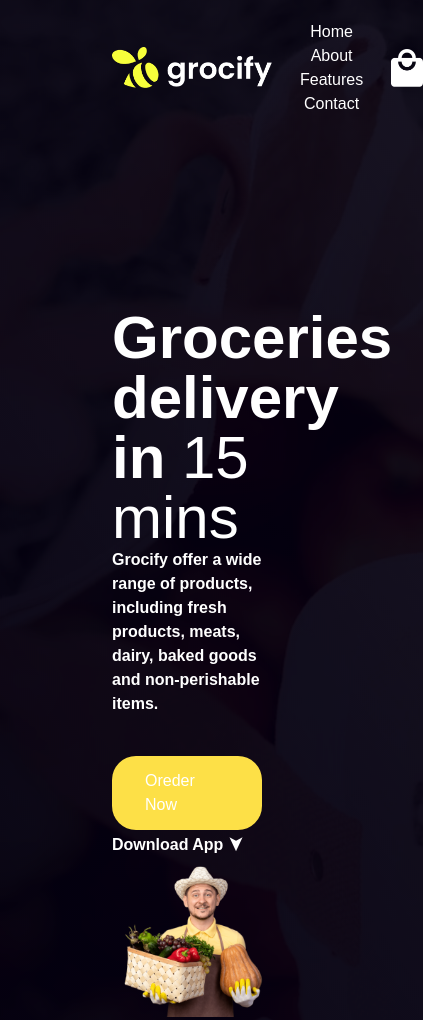
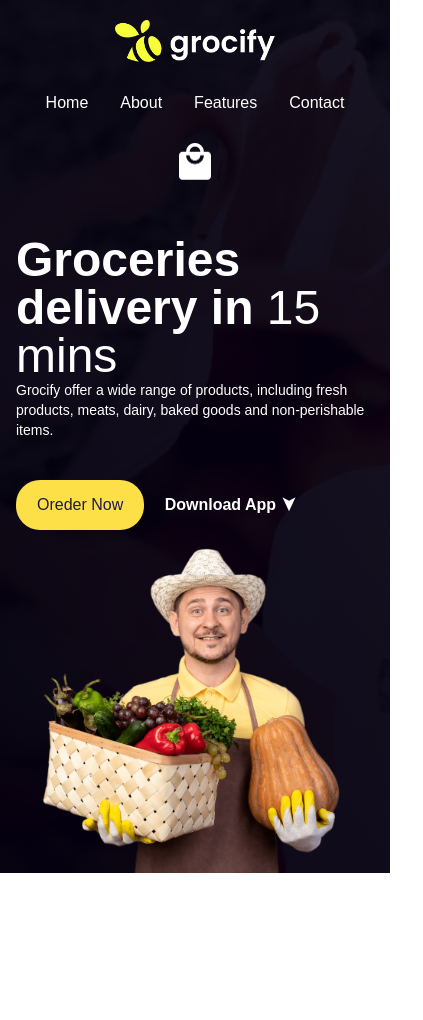
Before and after one commit to maksim-honchar/06-GROCIFY, a plain HTML site: page index.html in a window 390 px wide. Shown: the whole page, 423 px wide, since content can reach past the window. After the commit the page ends 873 px from the top, so only its background shows below. Drawn offline with nearby package versions, Linux system fonts and the light colour scheme.

Commit message:
added mobile

```diff
--- a/index.html
+++ b/index.html
@@ -10,25 +10,25 @@
 </head>
 
 <body class="bg-[url('images/image.png')] bg-center bg-cover">
-    <div class="container px-28 py-5 m-auto min-h-screen relative">
-        <nav class="flex items-center">
+    <div class="container px-4 pt-5 m-auto min-h-screen relative">
+        <nav class="flex flex-col gap-y-7 items-center md:flex-row">
             <img src="images/logo.png" alt="" class="w-40 cursor-pointer">
-            <ul class="flex-1 text-center">
-                <li class="list-none inline-block px-5"><a href="#" class="no-underline text-white px-2">Home</a></li>
-                <li class="list-none inline-block px-5"><a href="#" class="no-underline text-white px-2">About</a></li>
-                <li class="list-none inline-block px-5"><a href="#" class="no-underline text-white px-2">Features</a>
+            <ul class="flex-1 flex justify-center gap-4 lg:gap-16">
+                <li class="list-none"><a href="#" class="no-underline text-white px-2">Home</a></li>
+                <li class="list-none"><a href="#" class="no-underline text-white px-2">About</a></li>
+                <li class="list-none"><a href="#" class="no-underline text-white px-2">Features</a>
                 </li>
-                <li class="list-none inline-block px-5"><a href="#" class="no-underline text-white px-2">Contact</a>
+                <li class="list-none"><a href="#" class="no-underline text-white px-2">Contact</a>
                 </li>
             </ul>
             <img src="images/cart.png" alt="" class="w-8 cursor-pointer">
         </nav>
-        <div class="text-white mt-48 font-semibold leading-normal max-w-xl">
-            <h1 class="text-6xl">Groceries<br>delivery in <span class="font-light">15 mins</span></h1>
-            <p class="">Grocify offer a wide range of products, including fresh products, meats, dairy, baked goods and
+        <div class="text-white mt-14 font-semibold leading-normal max-w-xl md:mt-48">
+            <h1 class="text-5xl sm:text-6xl ">Groceries<br>delivery in <span class="font-light">15 mins</span></h1>
+            <p class="text-sm font-light">Grocify offer a wide range of products, including fresh products, meats, dairy, baked goods and
                 non-perishable items.</p>
             <div class="mt-10">
-                <a href="#" class="bg-yellow-300 border border-transparent rounded-3xl py-3 px-8 font-medium inline-block mr-4 hover:bg-transparent hover:border-yellow-300 hover:text-white duration-300 hover:border">Oreder Now</a>
+                <a href="#" class="bg-yellow-300 text-indigo-950 border border-transparent rounded-3xl py-3 px-5 sm:px-8 font-medium inline-block mr-4 hover:bg-transparent hover:border-yellow-300 hover:text-white duration-300 hover:border">Oreder Now</a>
                 <a href="#">Download App <span class="text-lg inline-block rotate-90">&#10148;</span></a>
             </div>
         </div>
```
